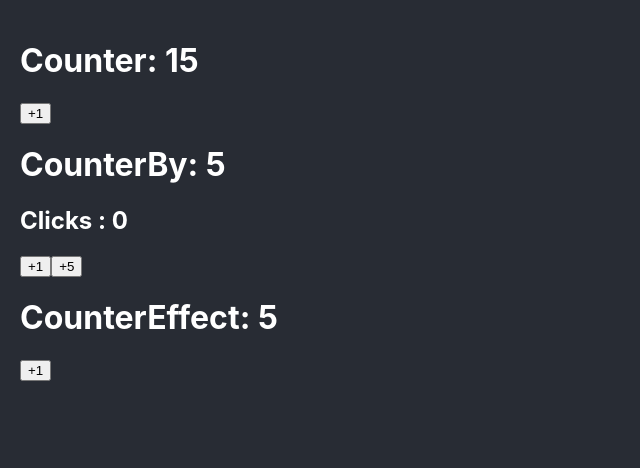
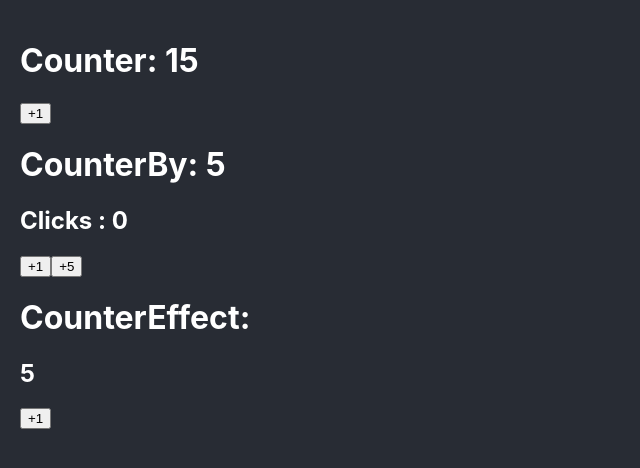
Before and after one commit to Fernanda553/01-bases, a React (Create React App) app: page / in a window 1280 px wide. Shown: the top 468 px of the page, without its empty margins (0-640 px from the left). Built offline with nearby package versions, Linux system fonts and the light colour scheme.

Commit message:
add animation in CounterEffect

```diff
--- a/src/bases/CounterEffect.tsx
+++ b/src/bases/CounterEffect.tsx
@@ -1,9 +1,11 @@
-import { useEffect, useState } from "react"
+import { useEffect, useRef, useState } from "react"
+import { gsap } from "gsap"
 
 const MAXIMUN_COUNT = 10
 
 export const CounterEffect = () => {
   const [counter, setCounter] = useState(5)
+  const counterElement = useRef<HTMLHeadingElement>(null)
 
   const handleClick = () => {
     setCounter(prev => Math.min(prev +1, MAXIMUN_COUNT))
@@ -13,10 +15,17 @@ export const CounterEffect = () => {
     if(counter < 10) return
 
     console.log('%cse llego al valor maximo','color: red; background-color: black;')
+
+    const tl = gsap.timeline()
+
+    tl.to(counterElement.current,{y: -10, duration: 0.2, ease: 'ease.out' })
+      .to(counterElement.current,{y: 10, duration: 1, ease: 'bounce.out' })
+
   }, [counter])
   return (
     <>
-    <h1>CounterEffect: {counter} </h1>
+    <h1>CounterEffect: </h1>
+    <h2 ref={counterElement}> {counter} </h2>
     <button onClick={handleClick}> +1 </button>
     </>
   )
```
Also changed, not shown: package.json (+13 -12 lines), 1 other file (tests, documents, lock files or other folders).
